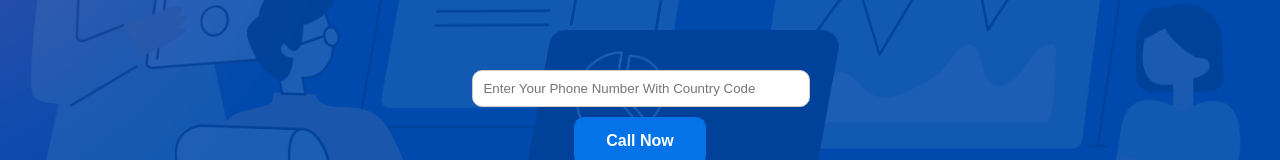
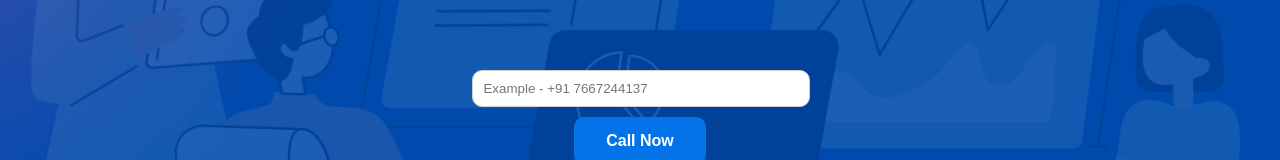
Before and after one commit to sachin0034/NexaCalling, a plain HTML site: page index.html in a window 1280 px wide. Shown: the part 283-443 px from the top of the page. Drawn offline with nearby package versions, Linux system fonts and the light colour scheme.

Commit message:
Update index.html

```diff
--- a/index.html
+++ b/index.html
@@ -24,7 +24,7 @@
 				<input
 					type="tel"
 					id="phoneNumber"
-					placeholder="Enter Your Phone Number With Country Code"
+					placeholder="Example - +91 7667244137"
 				/>
 				<input type="submit" value="Call Now" />
 			</form>
```
